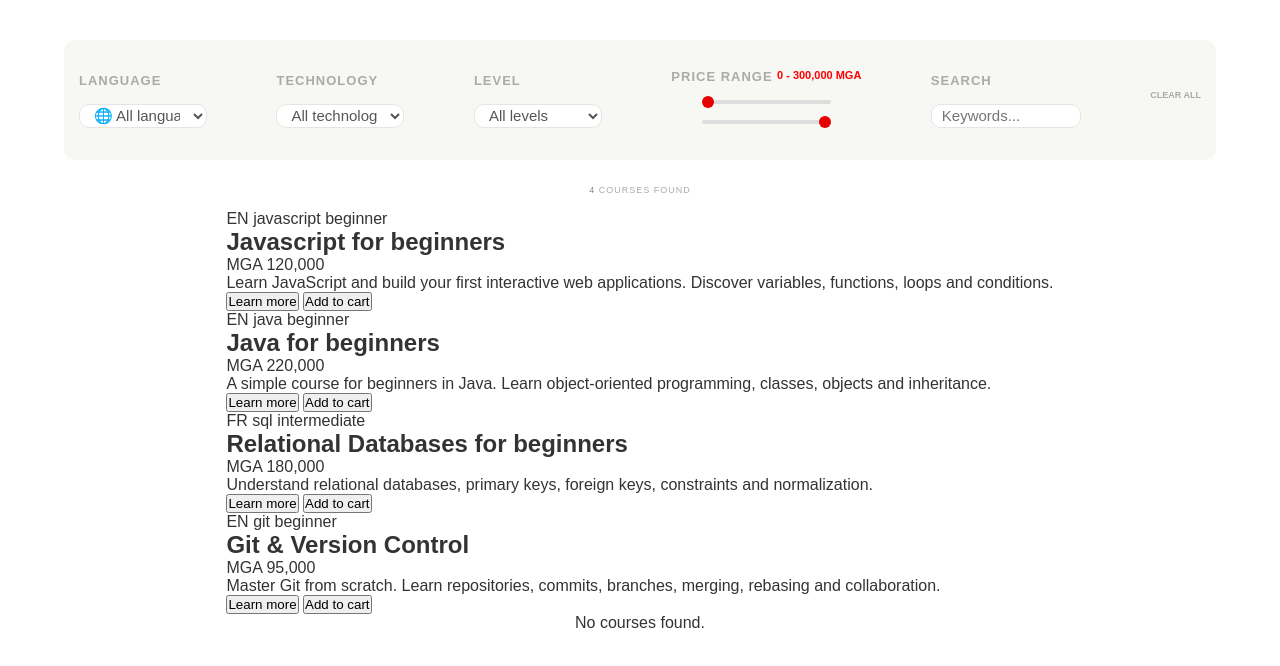
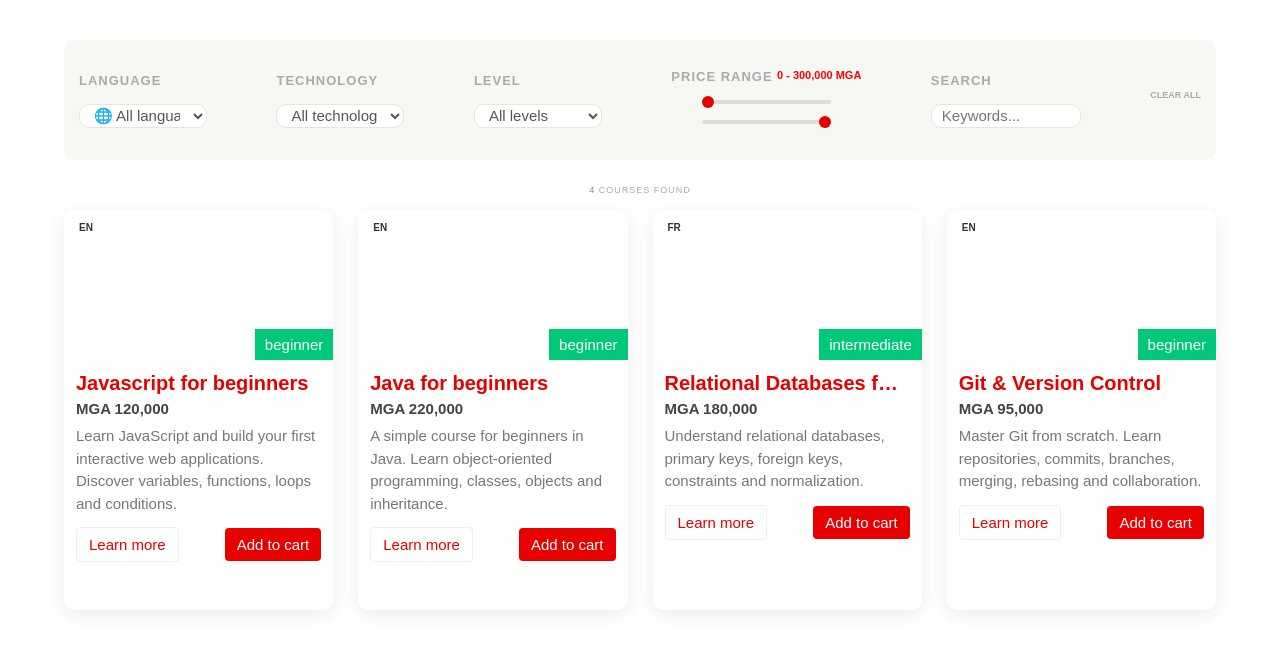
Before and after one commit to Tahiana-Fenosoa09/Rattrapage-web1, a website: page src/index.html in a window 1280 px wide. Drawn offline with Linux system fonts and the light colour scheme.

Commit message:
style: add card and grid style

```diff
--- a/src/style/style.css
+++ b/src/style/style.css
@@ -174,3 +174,170 @@ select:focus,
 #courseCount {
     color: #888;
 }
+
+.courses-container {
+    display: grid;
+
+    grid-template-columns:
+        repeat(4, 1fr);
+
+    gap: 25px;
+    width:90%;
+}
+
+.course-card {
+    min-width: 0;
+    background: white;
+    border-radius: 10px;
+    overflow: hidden;
+    box-shadow: 0 5px 20px rgba(0, 0, 0, 0.08);
+    transition: transform 0.2s ease, box-shadow 0.2s ease;
+    height: 50vh;
+}
+
+.course-card:hover {
+    transform: translateY(-4px);
+
+    box-shadow:
+        0 10px 25px rgba(0, 0, 0, 0.12);
+}
+
+.course-image {
+    height: 150px;
+    position: relative;
+    background-size: cover;
+    background-position: center;
+    overflow: hidden;
+}
+
+.language-badge {
+    position: absolute;
+
+    top: 8px;
+    left: 8px;
+
+    background: white;
+
+    padding: 4px 7px;
+
+    border-radius: 12px;
+
+    font-size: 10px;
+    font-weight: bold;
+}
+
+.technology-badge {
+    position: absolute;
+
+    top: 9px;
+    left: 42px;
+
+    color: white;
+    font-size: 8px;
+    font-weight: bold;
+}
+
+.level-badge {
+    position: absolute;
+
+    right: 0;
+    bottom: 0;
+    background: #00c878;
+
+    color: white;
+
+    padding: 7px 10px;
+
+    font-size: 15px;
+}
+
+.course-content {
+    padding: 12px;
+}
+
+.course-content h2 {
+    font-size: 20px;
+    color: #e60000;
+
+    margin-bottom: 5px;
+
+    white-space: nowrap;
+    overflow: hidden;
+    text-overflow: ellipsis;
+}
+
+.price {
+    font-size: 15px;
+    font-weight: bold;
+
+    color: #444;
+
+    margin-bottom: 8px;
+}
+
+.description {
+    font-size: 15px;
+
+    line-height: 1.5;
+
+    color: #777;
+
+    min-height: 55px;
+}
+
+.card-buttons {
+    display: flex;
+
+    justify-content: space-between;
+
+    align-items:center;
+
+    margin-top: 12px;
+}
+
+.learn-button,
+.cart-button {
+    border: none;
+
+    border-radius: 4px;
+
+    padding: 8px 12px;
+
+    font-size: 15px;
+
+    cursor: pointer;
+}
+
+.learn-button {
+    background: white;
+
+    color: #e60000;
+
+    border: 1px solid #eee;
+}
+
+.cart-button {
+    background: #e60000;
+
+    color: white;
+}
+
+.learn-button:hover {
+    background: #f7f7f7;
+}
+
+.cart-button:hover {
+    background: #c90000;
+}
+
+.no-results {
+    display: none;
+
+    text-align: center;
+
+    margin: 50px 0;
+
+    color: #999;
+
+    font-size: 14px;
+}
```
